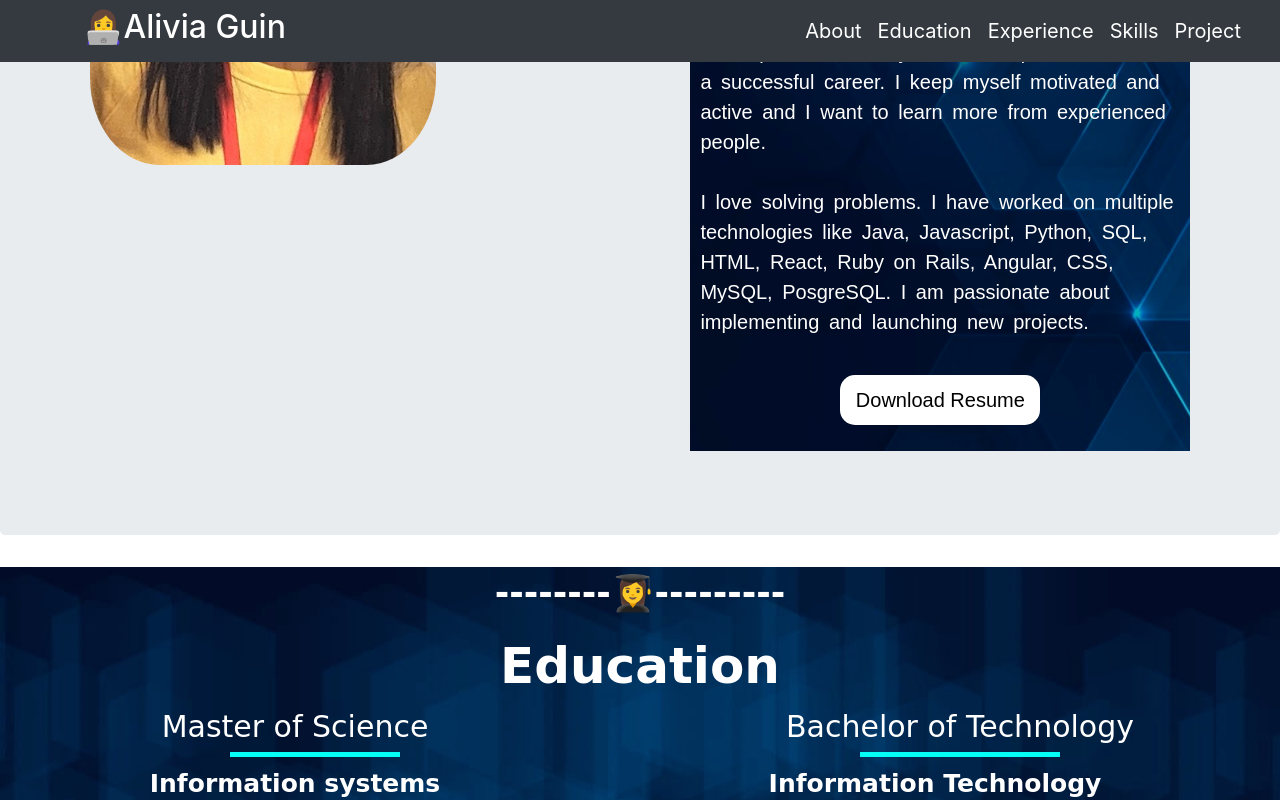
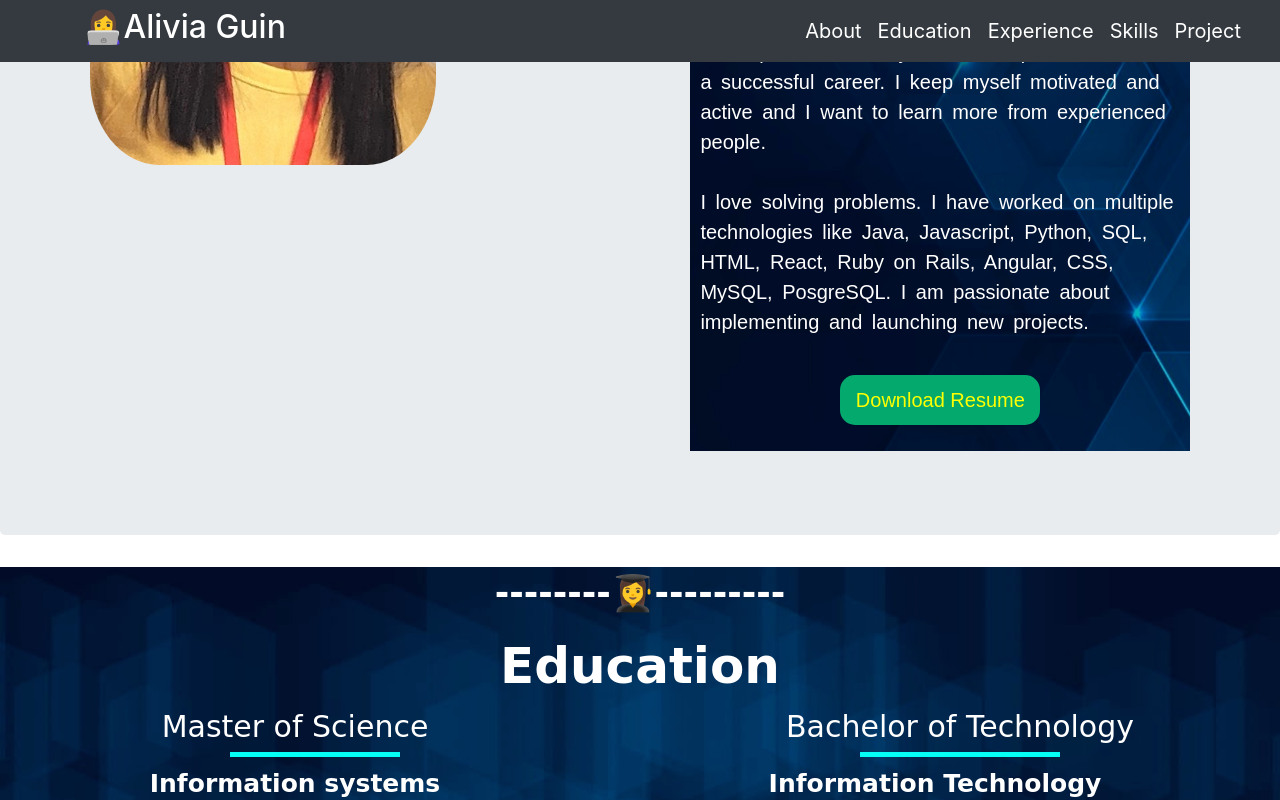
Before and after one commit to alivia-23/Alivia-portfolio, a plain HTML site: page index.html in a window 1280 px wide. In both pictures the pointer is over the button "Download Resume". Shown: the part 1211-2011 px from the top of the page. Drawn offline with nearby package versions, Linux system fonts and the light colour scheme.

Commit message:
change button effect

```diff
--- a/css/style.css
+++ b/css/style.css
@@ -288,7 +288,12 @@ a:hover
     height:50px;
     border-radius: 15px;
     text-align: center;
+    transition-duration: 0.4s;
+}
 
+.resume:hover {
+    background-color:#04AA6D;
+    color: yellow;
 }
 
 .section-border {
```
